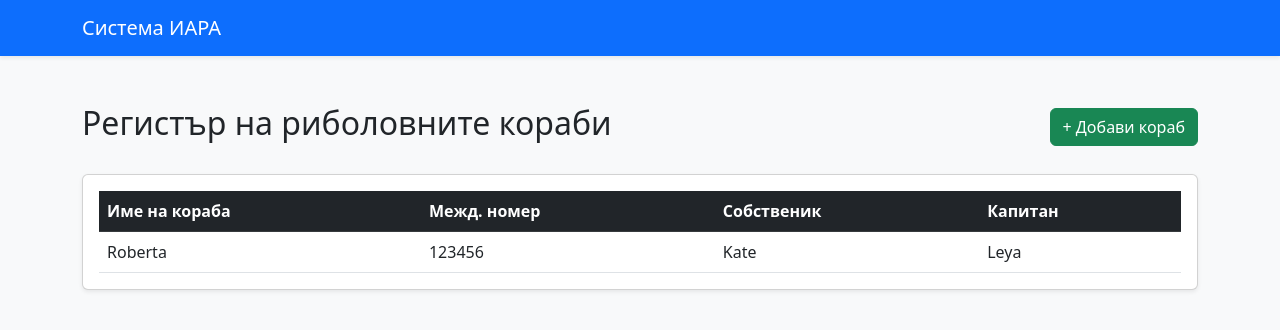
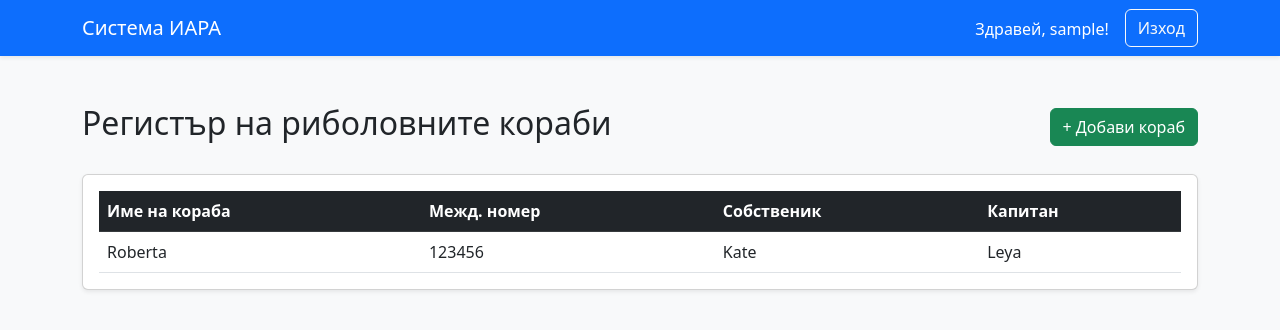
Before and after one commit to codingburgas/iara-gdbpzn-LESusova23, a Flask app: page / in a window 1280 px wide. Shown: the top 330 px of the page. Run offline with Flask 3, Linux system fonts and the light colour scheme; the visitor is signed in with stand-in values (Sample User, id 1); data comes from the database, SQL or seed files in the repository.

Commit message:
Protect all routes with login_required, add dynamic logout button and redirect logic

```diff
--- a/app.py
+++ b/app.py
@@ -20,6 +20,7 @@ def load_user(user_id):
     return User.query.get(int(user_id))
 
 @app.route('/')
+@login_required
 def index():
 
     ships = Ship.query.all()
@@ -68,7 +69,7 @@ def login():
 @login_required
 def logout():
     logout_user()
-    return redirect(url_for('index'))
+    return redirect(url_for('login'))
 
 if __name__ == '__main__':
     with app.app_context():
--- a/templates/base.html
+++ b/templates/base.html
@@ -8,10 +8,19 @@
 </head>
 <body class="bg-light">
     <nav class="navbar navbar-expand-lg navbar-dark bg-primary shadow-sm">
-        <div class="container">
-            <a class="navbar-brand" href="/"> Система ИАРА</a>
+    <div class="container">
+        <a class="navbar-brand" href="/">Система ИАРА</a>
+        <div class="d-flex">
+            {% if current_user.is_authenticated %}
+                <span class="text-white me-3 mt-2">Здравей, {{ current_user.username }}!</span>
+                <a href="/logout" class="btn btn-outline-light">Изход</a>
+            {% else %}
+                <a href="/login" class="btn btn-outline-light me-2">Вход</a>
+                <a href="/register" class="btn btn-outline-light">Регистрация</a>
+            {% endif %}
         </div>
-    </nav>
+    </div>
+</nav>
 
     <div class="container mt-5">
         {% block content %}
```
